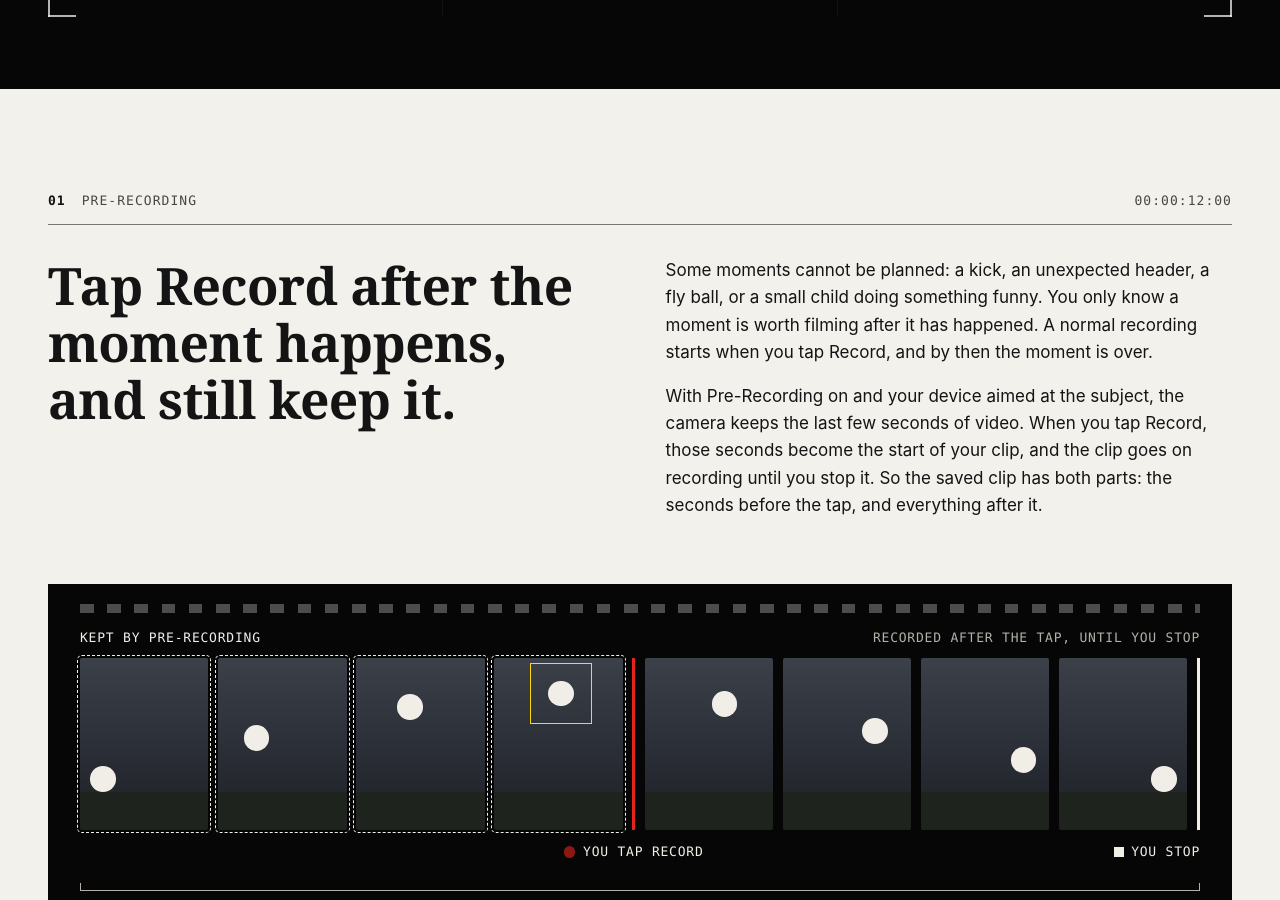
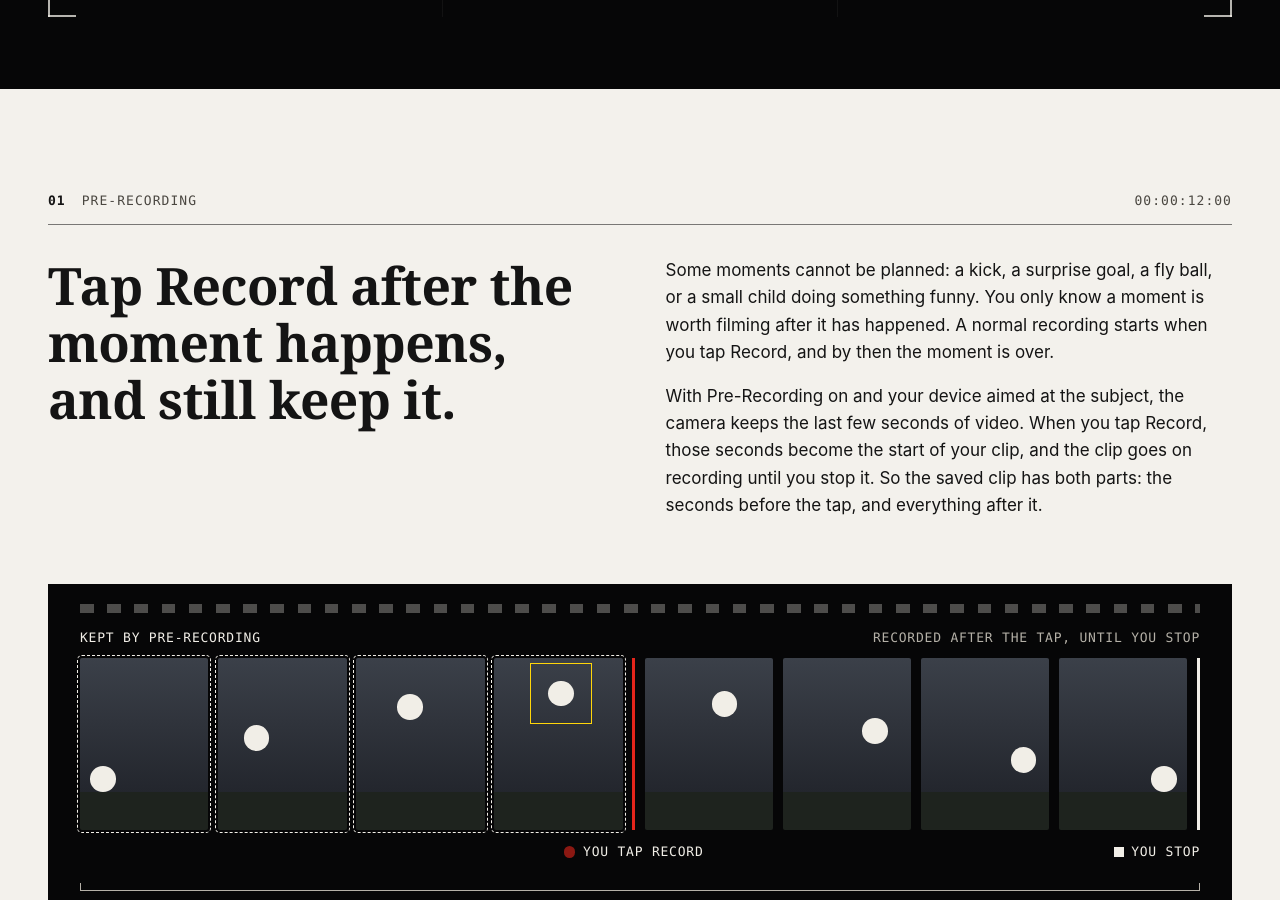
Before and after one commit to env-media/das-cam, a Jekyll site: the page index.html, which Jekyll copies as it is, in a window 1280 px wide and 900 px high, scrolled down 802 px. Built offline with Jekyll 4.4.1, drawn with Linux system fonts in a browser that asks for light colours.

Commit message:
WEB1: "a surprise goal" in place of "an unexpected header"
Arbiter #58's alternative for AJ to pick (11-08): "header" is soccer
jargon that a reader who does not follow the sport may not know (the
plain-English copy rule). One word change in the Pre-Recording section;
e6c4af8 beneath it keeps "an unexpected header".

Co-Authored-By: Claude Opus 5.5 (1M context, M4 lane, DSC implementer #136, session b55e95dd) <noreply@anthropic.com>

```diff
--- a/index.html
+++ b/index.html
@@ -62,7 +62,7 @@
       <div class="split">
         <h2 id="prerec-title">Tap Record after the moment happens, and still keep it.</h2>
         <div>
-          <p>Some moments cannot be planned: a kick, an unexpected header, a fly ball, or a small child doing something funny. You only know a moment is worth filming after it has happened. A normal recording starts when you tap Record, and by then the moment is over.</p>
+          <p>Some moments cannot be planned: a kick, a surprise goal, a fly ball, or a small child doing something funny. You only know a moment is worth filming after it has happened. A normal recording starts when you tap Record, and by then the moment is over.</p>
           <p>With Pre-Recording on and your device aimed at the subject, the camera keeps the last few seconds of video. When you tap Record, those seconds become the start of your clip, and the clip goes on recording until you stop it. So the saved clip has both parts: the seconds before the tap, and everything after it.</p>
         </div>
       </div>
```
